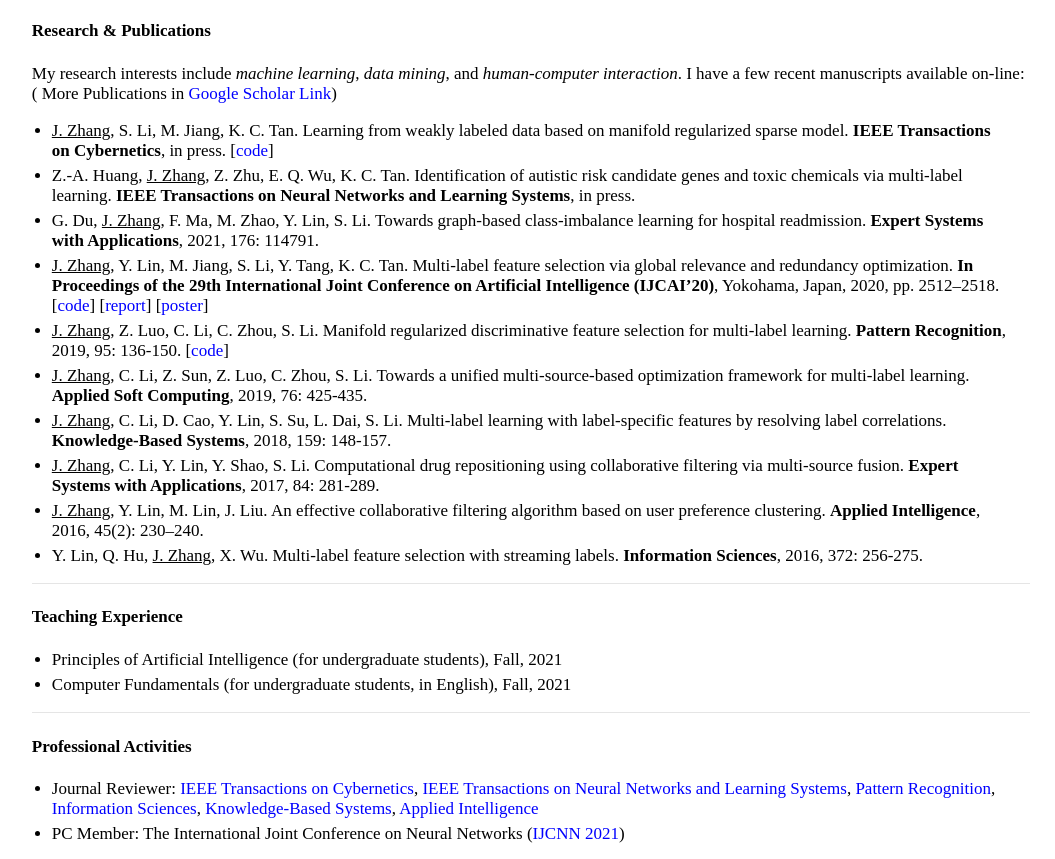
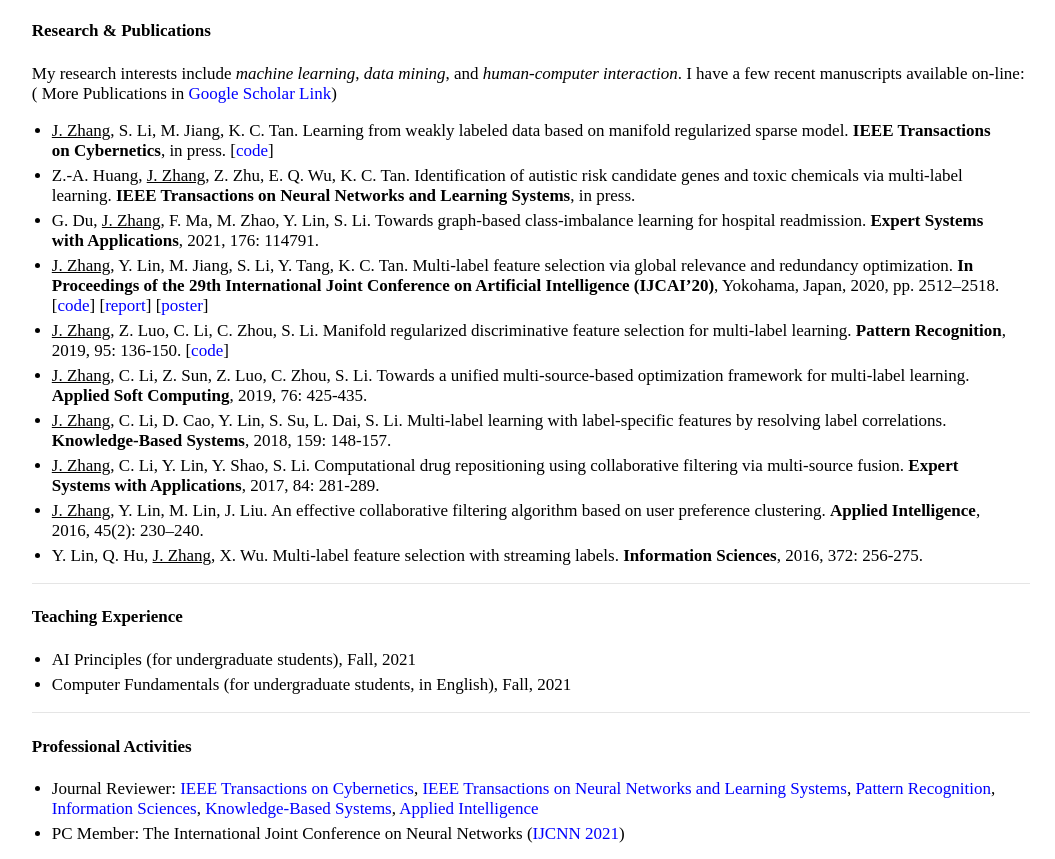
Before and after one commit to jiazhang-ml/jiazhang-ml.github.io, a Jekyll site: the page built from index.md, in a window 1280 px wide, cut to the strip 262-1121 px from the top of the page. Shown: the whole strip, without its empty margins (109-1164 px from the left). Built offline with Jekyll 4.4.1, drawn with Linux system fonts in a browser that asks for light colours.

Commit message:
Update index.md

```diff
--- a/index.md
+++ b/index.md
@@ -32,7 +32,7 @@ My research interests include *machine learning*, *data mining*, and *human-comp
 
 #### Teaching Experience
 
-* Principles of Artificial Intelligence (for undergraduate students), Fall, 2021
+* AI Principles (for undergraduate students), Fall, 2021
 * Computer Fundamentals (for undergraduate students, in English), Fall, 2021
 
 ---
```
